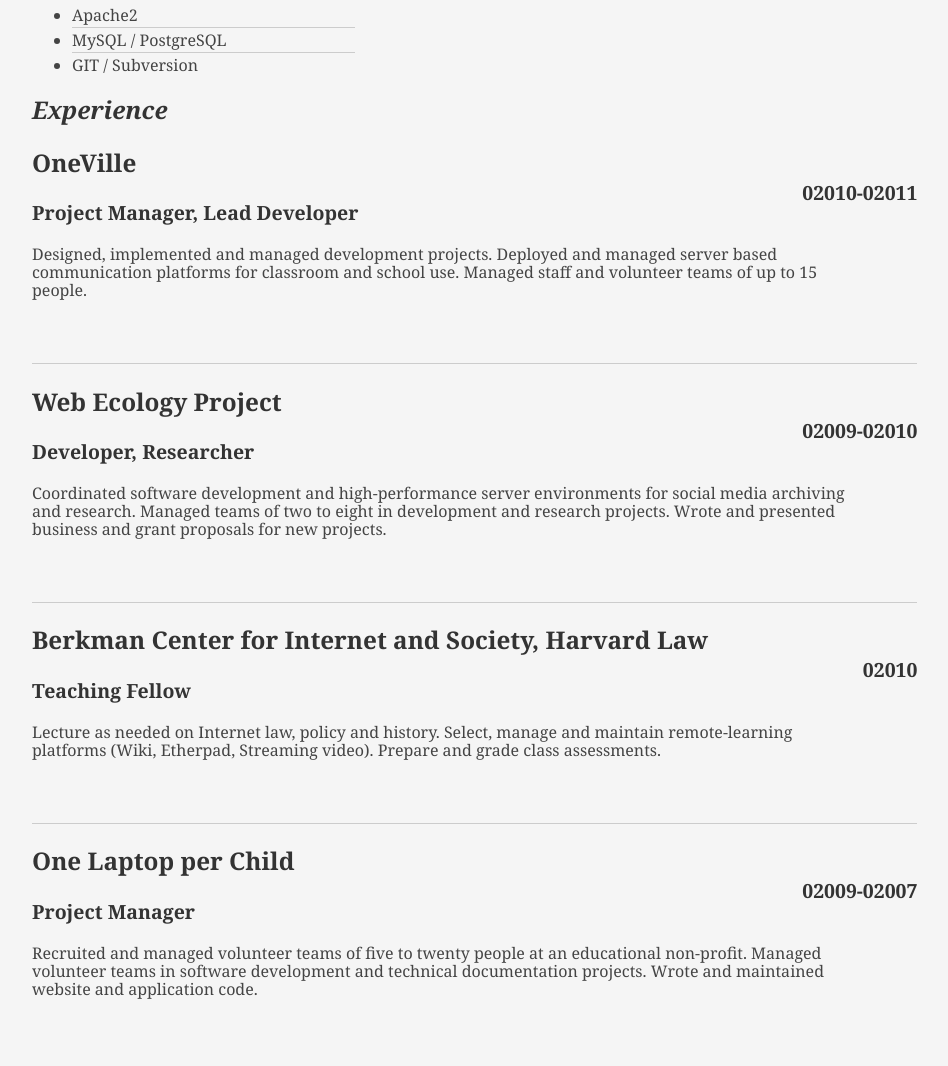
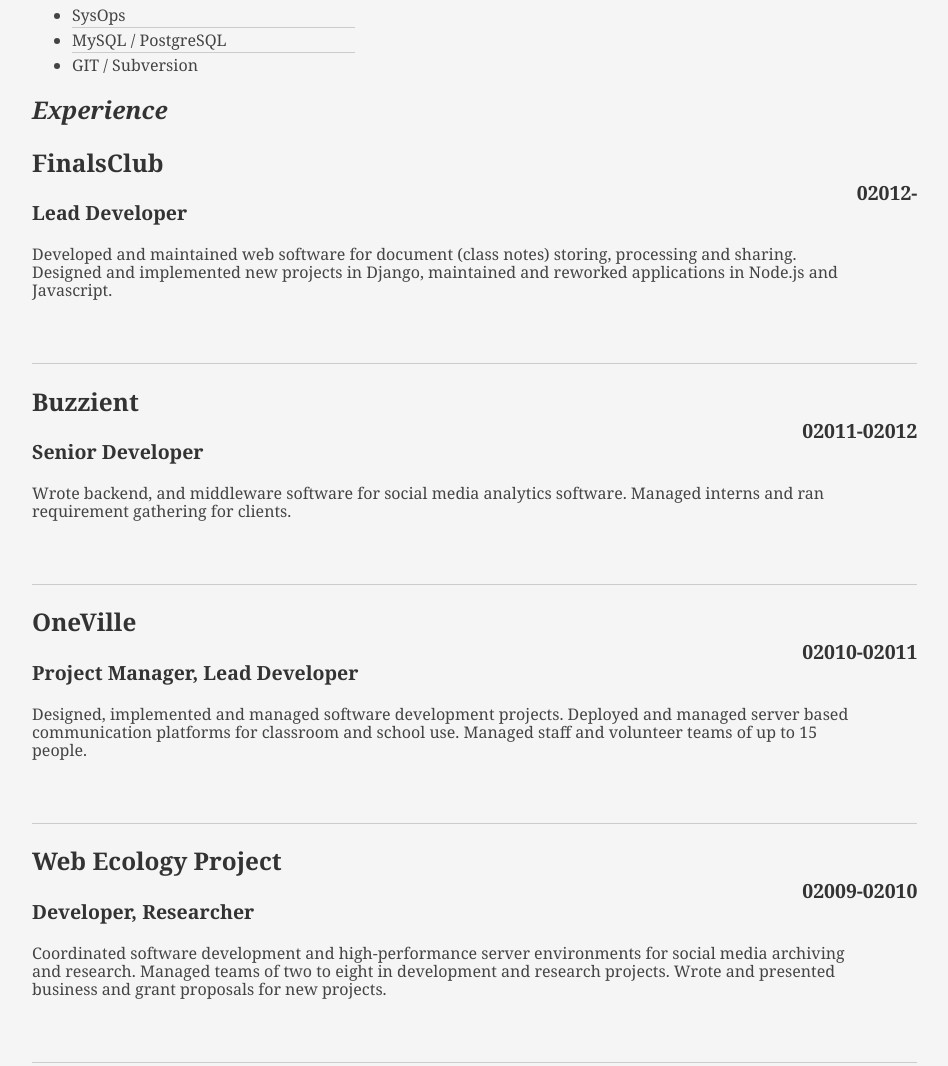
Before and after one commit to sethwoodworth/resume-website, a plain HTML site: page index.html in a window 1280 px wide. Shown: the part 983-2049 px from the top of the page, without its empty margins (56-1004 px from the left). Drawn offline with Linux system fonts and the light colour scheme; a small style sheet from the web is missing.

Commit message:
update jobs

```diff
--- a/index.html
+++ b/index.html
@@ -91,7 +91,7 @@
 							</ul>
 
 							<ul class="talent">
-								<li>Apache2</li>
+								<li>SysOps</li>
 								<li>MySQL / PostgreSQL</li>
 								<li class="last">GIT / Subversion</li>
 							</ul>
@@ -108,11 +108,28 @@
 						<div class="yui-u">
 
 							<div class="job">
+								<h2>FinalsClub</h2>
+								<h3>Lead Developer</h3>
+								<h4>02012-</h4>
+								<p>
+                                    Developed and maintained web software for document (class notes) storing, processing and sharing. Designed and implemented new projects in Django, maintained and reworked applications in Node.js and Javascript.
+                                </p>
+							</div>
+							<div class="job">
+								<h2>Buzzient</h2>
+								<h3>Senior Developer</h3>
+								<h4>02011-02012</h4>
+								<p>
+                                    Wrote backend, and middleware software for social media analytics software. Managed interns and ran requirement gathering for clients.
+                                </p>
+							</div>
+
+							<div class="job">
 								<h2>OneVille</h2>
 								<h3>Project Manager, Lead Developer </h3>
 								<h4>02010-02011</h4>
 								<p>
-                                    Designed, implemented and managed development projects. Deployed and managed server based communication platforms for classroom and school use.  Managed staff and volunteer teams of up to 15 people.
+                                    Designed, implemented and managed software development projects. Deployed and managed server based communication platforms for classroom and school use.  Managed staff and volunteer teams of up to 15 people.
                                 </p>
 							</div>
 
@@ -139,7 +156,7 @@
 							<div class="job last">
 								<h2>One Laptop per Child</h2>
 								<h3>Project Manager</h3>
-								<h4>02009-02007</h4>
+								<h4>02007-02009</h4>
 								<p>
                                     Recruited and managed volunteer teams of five to twenty people at an educational non-profit. Managed volunteer teams in software development and technical documentation projects. Wrote and maintained website and application code.
                                 </p>
```
